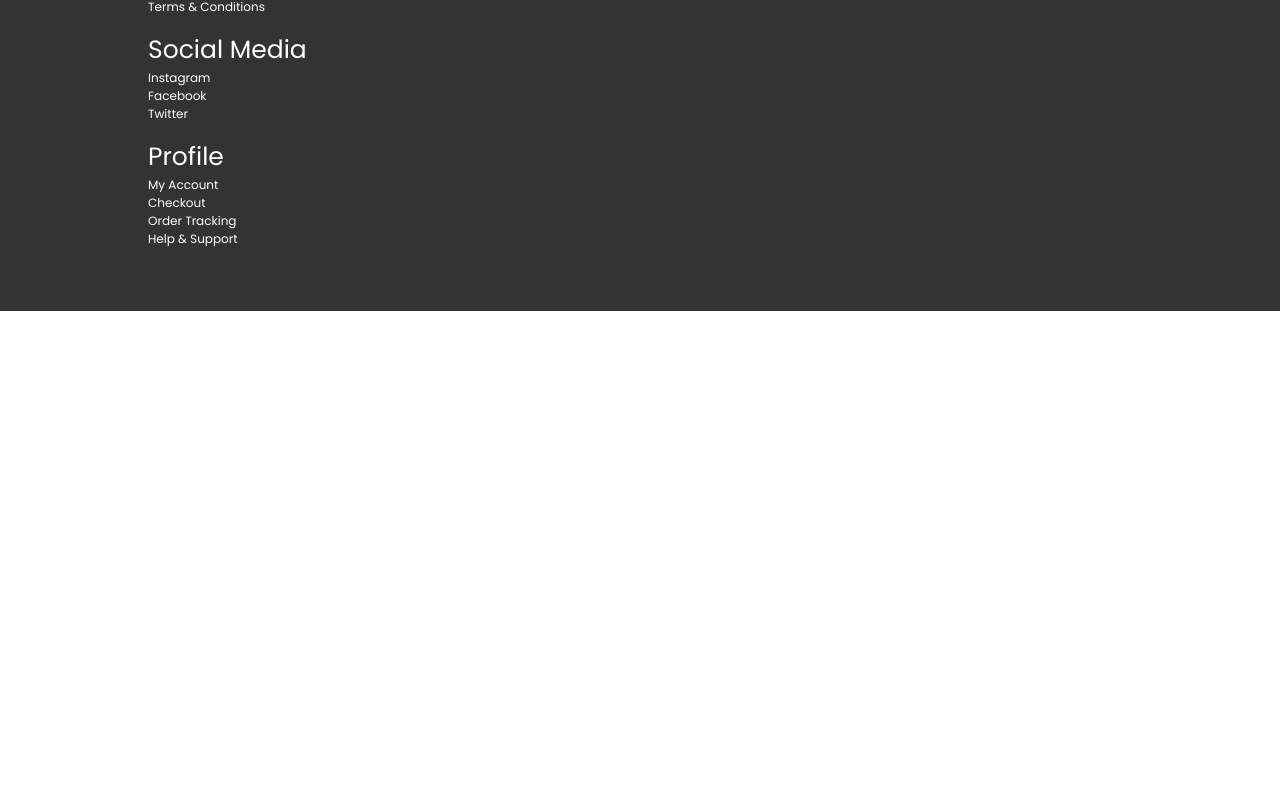
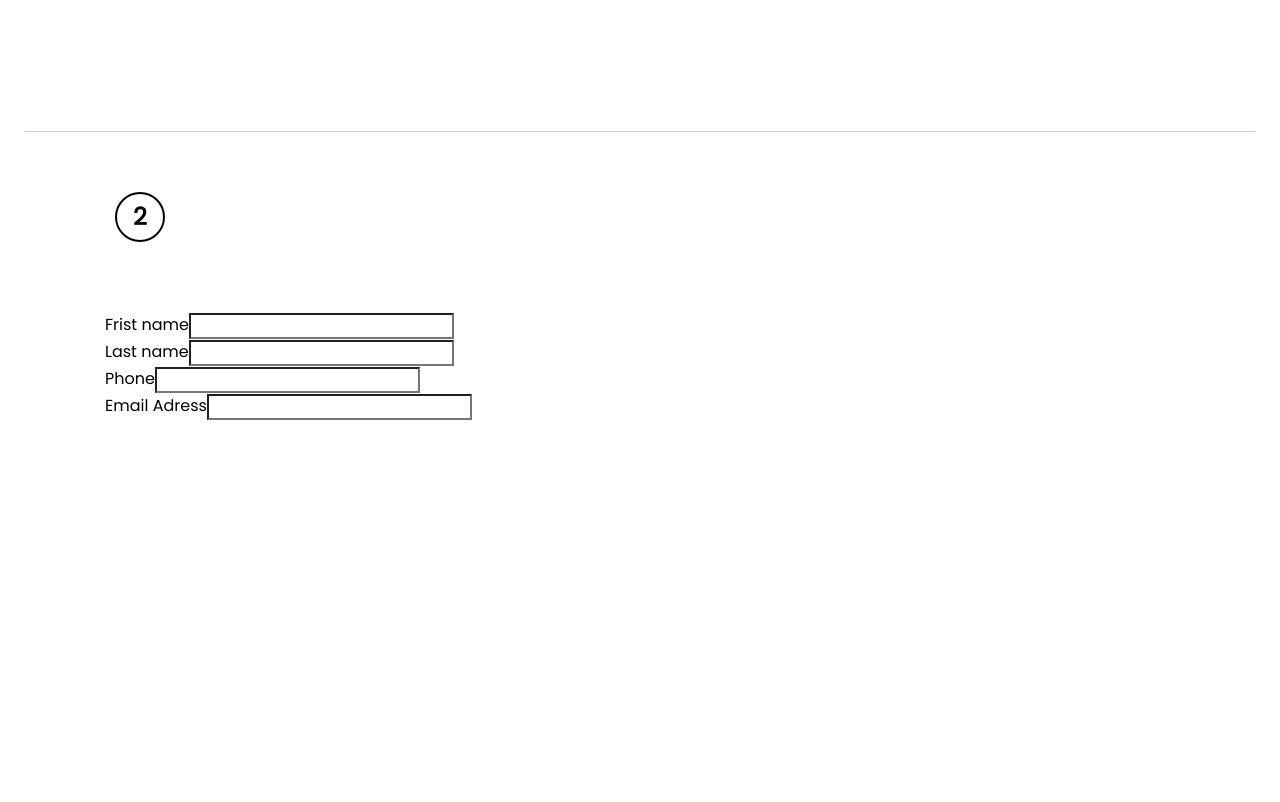
Before and after one commit to aldobasicarnel/ReactWebApp, a React (Create React App) app in the folder react-web-shop/: page /checkout in a window 1280 px wide. Shown: the part 678-1480 px from the top of the page. Before the commit the page ends 989 px from the top, so only its background shows below. Built offline with nearby package versions, Linux system fonts and the light colour scheme.

Commit message:
Updated cart functionality and creating form for checkout

```diff
--- a/react-web-shop/src/Components/Cart/Cart.css
+++ b/react-web-shop/src/Components/Cart/Cart.css
@@ -44,16 +44,20 @@
 .checkout-btn {
   margin-top: 10px;
   width: 100%;
+  height: 60px;
   font-size: 20px;
   padding: 15px 5px;
   background-color: var(--primary-color);
+  text-align: center;
 }
 .link {
   width: 100%;
-  height: 100%;
+  height: calc(100% + 30px);
+  margin-top: -15px;
   text-decoration: none;
   color: var(--secondary-list-color);
   background-color: transparent;
+  margin: auto;
 }
 .checkout-btn:hover {
   background-color: rgba(162, 162, 162, 0.9);
--- a/react-web-shop/src/Components/Cart/Cart.js
+++ b/react-web-shop/src/Components/Cart/Cart.js
@@ -17,8 +17,12 @@ const Cart = ({ id, title, price, quantity }) => {
     setShowCartList(!showCartList);
   };
 
+  const closeCartHandler = () => {
+    setShowCartList(false);
+  };
+
   useEffect(() => {
-    setShowCartList(showCartList);
+    closeCartHandler();
   }, [location]);
 
   return (
--- a/react-web-shop/src/Components/CheckoutPage/Checkout/Checkout.css
+++ b/react-web-shop/src/Components/CheckoutPage/Checkout/Checkout.css
@@ -2,6 +2,8 @@
   padding: 0;
   width: 100%;
   margin: auto;
+  border-top: 1px solid rgba(0, 0, 0, 0.2);
+  border-bottom: 1px solid rgba(0, 0, 0, 0.2);
 }
 .checkout-title {
   display: flex;
--- a/react-web-shop/src/Components/CheckoutPage/Checkout/Checkout.js
+++ b/react-web-shop/src/Components/CheckoutPage/Checkout/Checkout.js
@@ -1,8 +1,7 @@
 import "./Checkout.css";
 import { useSelector } from "react-redux";
 import CheckoutItem from "./CheckoutItem";
-import { useEffect } from "react";
-import { cartActions } from "../../Store/Cart-Slice";
+import Tag from "../Tag";
 
 const Checkout = (props) => {
   const totalAmount = useSelector((state) => state.items);
@@ -22,6 +21,7 @@ const Checkout = (props) => {
 
   return (
     <div className="flexbox-container">
+      <Tag tag={`1`} />
       <div className="flexbox">
         {" "}
         <div className="checkout-title">
--- /dev/null
+++ b/react-web-shop/src/Components/CheckoutPage/CheckoutForm/CheckoutForm.css
@@ -0,0 +1,14 @@
+.f-container {
+  width: 100%;
+  height: 100vh;
+  padding: 40px;
+  margin-top: 200px;
+  border-top: 1px solid rgba(0, 0, 0, 0.2);
+  border-bottom: 1px solid rgba(0, 0, 0, 0.2);
+}
+.f {
+  width: 100%;
+  height: 100%;
+  background-color: transparent;
+  padding: 40px;
+}
--- /dev/null
+++ b/react-web-shop/src/Components/CheckoutPage/CheckoutForm/CheckoutForm.js
@@ -0,0 +1,30 @@
+import "./CheckoutForm.css";
+
+import Tag from "../Tag";
+const CheckoutForm = () => {
+  return (
+    <div className="f-container">
+      <Tag tag={`2`} />
+      <form className="f">
+        <div className="left-f-control">
+          <label>Frist name</label>
+          <input type="text" />
+        </div>
+        <div className="left-f-control">
+          <label>Last name</label>
+          <input type="text" />
+        </div>
+        <div className="left-f-contol">
+          <label>Phone</label>
+          <input type="number" />
+        </div>
+        <div className="left-f-control">
+          <label>Email Adress</label>
+          <input type="email" />
+        </div>
+      </form>
+    </div>
+  );
+};
+
+export default CheckoutForm;
--- /dev/null
+++ b/react-web-shop/src/Components/CheckoutPage/CheckoutPage.css
@@ -0,0 +1,9 @@
+.checkout-page {
+  margin: 25px;
+}
+
+@media (max-width: 768px) {
+  .checkout-page {
+    margin: 0px;
+  }
+} ;
--- a/react-web-shop/src/Components/CheckoutPage/CheckoutPage.js
+++ b/react-web-shop/src/Components/CheckoutPage/CheckoutPage.js
@@ -1,12 +1,17 @@
 import ShopTitle from "../ShopTitle/ShopTItle";
 import Checkout from "./Checkout/Checkout";
+import CheckoutForm from "./CheckoutForm/CheckoutForm";
+import "./CheckoutPage.css";
 
 const CheckoutPage = () => {
   return (
-    <div>
+    <>
       <ShopTitle title={`Checkout`} />
-      <Checkout />
-    </div>
+      <div className="checkout-page">
+        <Checkout />
+        <CheckoutForm />
+      </div>
+    </>
   );
 };
 
--- /dev/null
+++ b/react-web-shop/src/Components/CheckoutPage/Tag.css
@@ -0,0 +1,31 @@
+.main-tag {
+  position: relative;
+  margin: 0;
+  padding: 0;
+  height: 100px;
+  width: 100%;
+  border: none;
+  background-color: transparent;
+}
+
+.tag {
+  position: absolute;
+  top: 20px;
+  left: 50px;
+  background-color: #fff;
+  border: 2px solid rgba(0, 0, 0);
+  border-radius: 50%;
+  width: 50px;
+  height: 50px;
+  text-align: center;
+  align-items: center;
+  display: flex;
+  flex-direction: column;
+}
+
+.tag-content {
+  width: 100%;
+  height: calc(100% - 10px);
+  margin-top: 5px;
+  background-color: transparent;
+}
--- /dev/null
+++ b/react-web-shop/src/Components/CheckoutPage/Tag.js
@@ -0,0 +1,13 @@
+import "./Tag.css";
+
+const Tag = (props) => {
+  return (
+    <div className="main-tag">
+      <div className="tag">
+        <h2 className="tag-content">{props.tag}</h2>
+      </div>
+    </div>
+  );
+};
+
+export default Tag;
```
